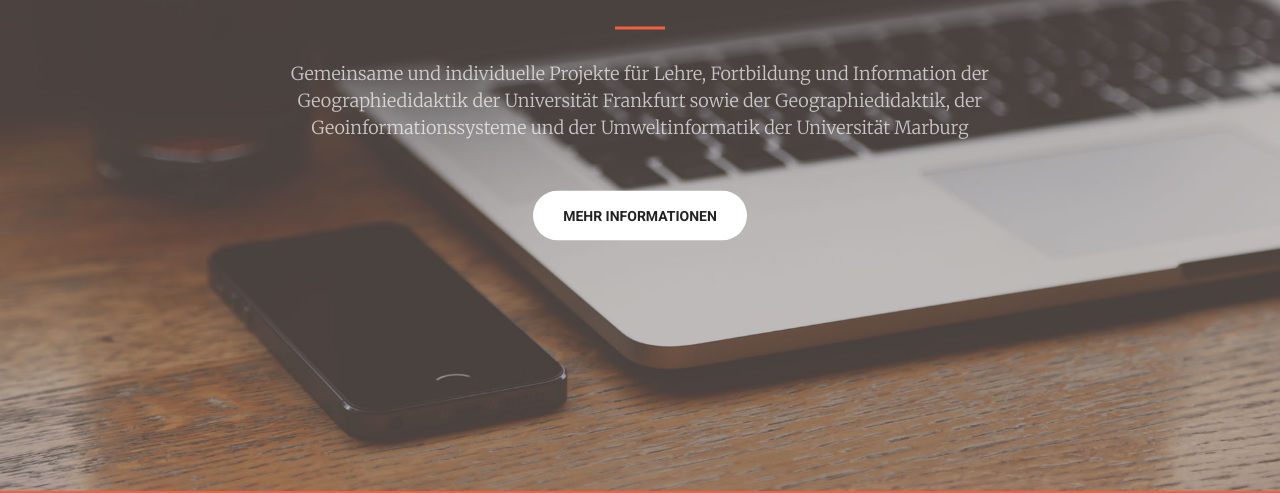
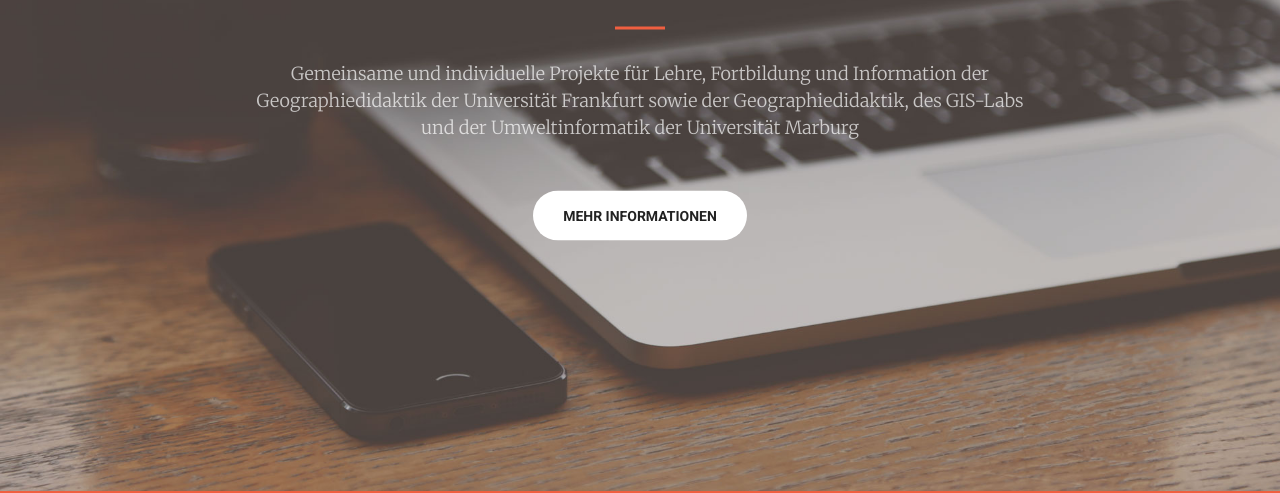
Before and after one commit to environmentalinformatics-marburg/geodu, a website: page index.html in a window 1280 px wide. Shown: the part 309-802 px from the top of the page. Drawn offline with nearby package versions, Linux system fonts and the light colour scheme.

Commit message:
Update welcome page

```diff
--- a/index.html
+++ b/index.html
@@ -64,7 +64,8 @@
                     </h1>
                     <hr>
                     <p contenteditable="true">Gemeinsame und individuelle Projekte für Lehre, Fortbildung und Information
-                        der Geographiedidaktik der Universität Frankfurt sowie&nbsp;der&nbsp;Geographiedidaktik, der Geoinformationssysteme und der Umweltinformatik der Universität Marburg</p>
+                        der Geographiedidaktik der Universität Frankfurt sowie der Geographiedidaktik,
+                        des GIS-Labs und der Umweltinformatik der Universität Marburg</p>
                     <a href="#about" class="btn btn-default btn-xl page-scroll sr-button" contenteditable="true">Mehr Informationen</a>
                 </div>
             </div>
@@ -159,13 +160,14 @@
                         </div>
                         <div class="col-lg-4 col-md-4 col-sm-6">
                             <img src="img/portfolio/thumbnails/5.jpg" class="img-responsive">
-                        <h4>GeoTech</h4> <p>DAAD-gefördertes Fortbildungsprogramm zur Umwelt- und Fernerkundungsdatenanalyse mittels digitaler Geotechnologien in Forschung und Lehre.</p>
-
+                            <h4>GeoTech</h4>
+                            <p>DAAD-gefördertes Fortbildungsprogramm zur Umwelt- und Fernerkundungsdatenanalyse
+                                mittels digitaler Geotechnologien in Forschung und Lehre.</p>
                         </div>
                         <div class="col-lg-4 col-md-4 col-sm-6">
                             <img src="img/portfolio/thumbnails/6.jpg" class="img-responsive">
-                        <h4>Was noch?</h4> <p>...schauen Sie wieder vorbei.</p>
-
+                            <h4>Was noch?</h4>
+                            <p>...schauen Sie wieder vorbei.</p>
                         </div>
                     </div>
                 </div>
```
